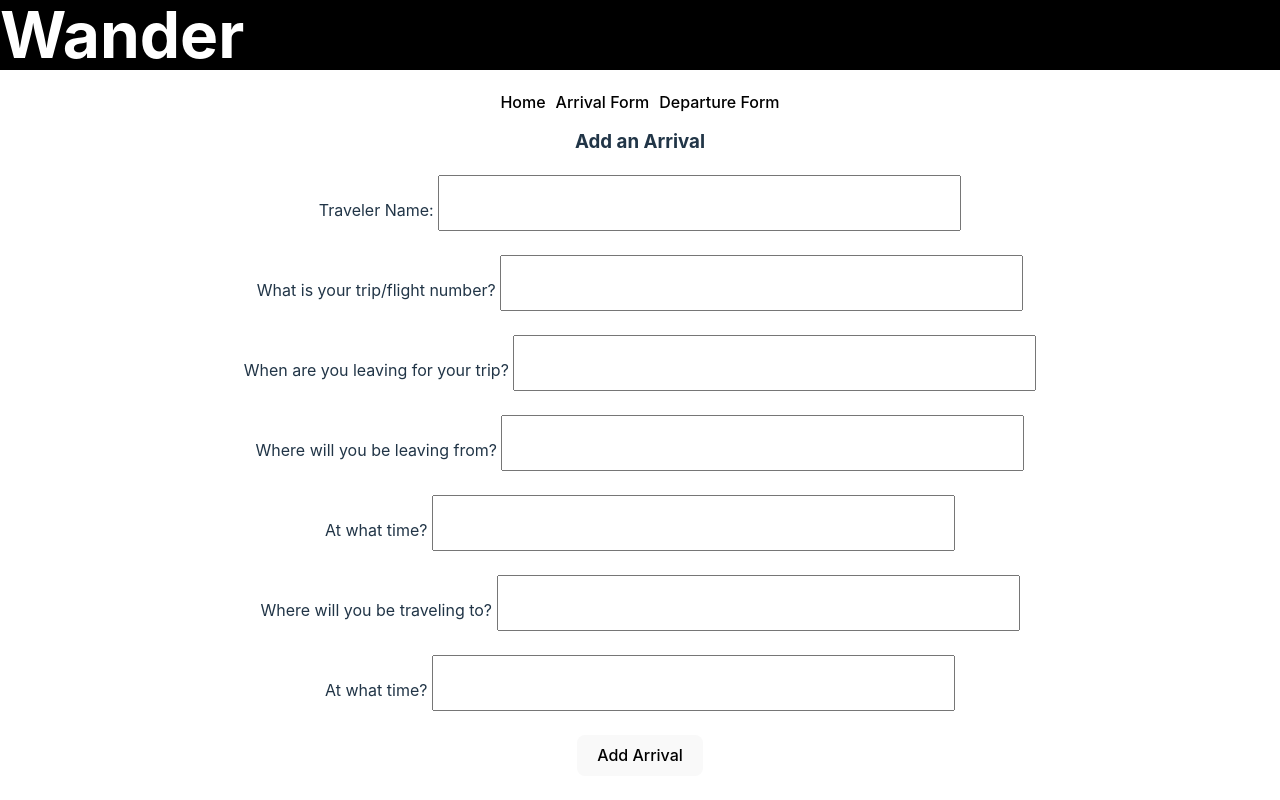
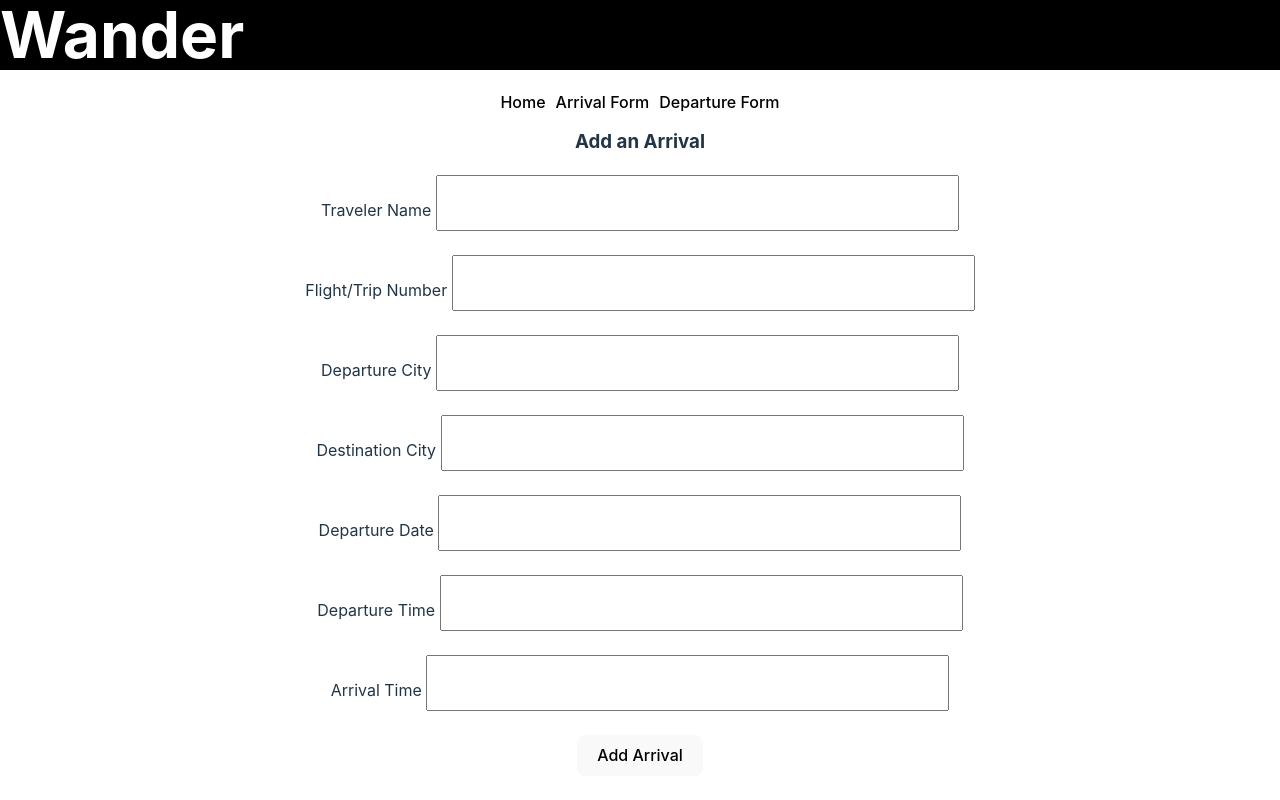
Before and after one commit to mjchin1/WanderApp--In-Progress, a React (Vite) app in the folder client/: page /add-arrival in a window 1280 px wide. Built offline with nearby package versions, Linux system fonts and the light colour scheme.

Commit message:
re-ordering arrival form questions

```diff
--- a/client/src/components/AddArrivalForm.jsx
+++ b/client/src/components/AddArrivalForm.jsx
@@ -54,37 +54,39 @@ export default function AddArrivalForm ({trip}) {
         <h3> Add an Arrival</h3>
 
         <label>
-          Traveler Name: <input value={travelerName} onChange={(event) => setTravelerName(event.target.value)}/> <br/>
+          Traveler Name <input value={travelerName} onChange={(event) => setTravelerName(event.target.value)}/> <br/>
         </label> <br/>
 
         <label>
-          What is your trip/flight number? <input value={tripNumber} onChange={(event) => setTripNumber(event.target.value)}/> <br/>
+         Flight/Trip Number <input value={tripNumber} onChange={(event) => setTripNumber(event.target.value)}/> <br/>
+        </label> <br/>
+
+        <label>
+         Departure City <input value={travelOrigin} onChange={(event) => setTravelOrigin(event.target.value)}/> <br/>
+        </label> <br/>
+
+        <label>
+         Destination City <input value={travelDestination} onChange={(event) => setTravelDestination(event.target.value)}/> <br/>
         </label> <br/>
 
 
         <label>
-          When are you leaving for your trip? <input value={travelDate} onChange={(event) => setTravelDate(event.target.value)}/><br/>
+          Departure Date <input value={travelDate} onChange={(event) => setTravelDate(event.target.value)}/><br/>
         </label> <br/>
 
-        <label>
-         Where will you be leaving from? <input value={travelOrigin} onChange={(event) => setTravelOrigin(event.target.value)}/> <br/>
-        </label> <br/>
-
-        <label>
-          At what time? <input value={departureTime} onChange={(event) => setDepartureTime(event.target.value)}/> <br/>
-        </label> <br/>
-
-        <label>
-         Where will you be traveling to? <input value={travelDestination} onChange={(event) => setTravelDestination(event.target.value)}/> <br/>
-        </label> <br/>
-
-        {/* <label>
-          When will you be arriving? <input value={travelDate} onChange={(event) => setTravelDate(event.target.value)}/><br/>
+              {/* <label>
+          Arrival Date <input value={travelDate} onChange={(event) => setTravelDate(event.target.value)}/><br/>
         </label> <br/> */}
 
         <label>
-          At what time? <input value={arrivalTime} onChange={(event) => setArrivalTime(event.target.value)}/> <br/>
+          Departure Time <input value={departureTime} onChange={(event) => setDepartureTime(event.target.value)}/> <br/>
         </label> <br/>
+        <label>
+          Arrival Time <input value={arrivalTime} onChange={(event) => setArrivalTime(event.target.value)}/> <br/>
+        </label> <br/>
+
+
+
 
         <button className="addArrivalButton">Add Arrival</button> <br/> <br/>
       </form>
```
